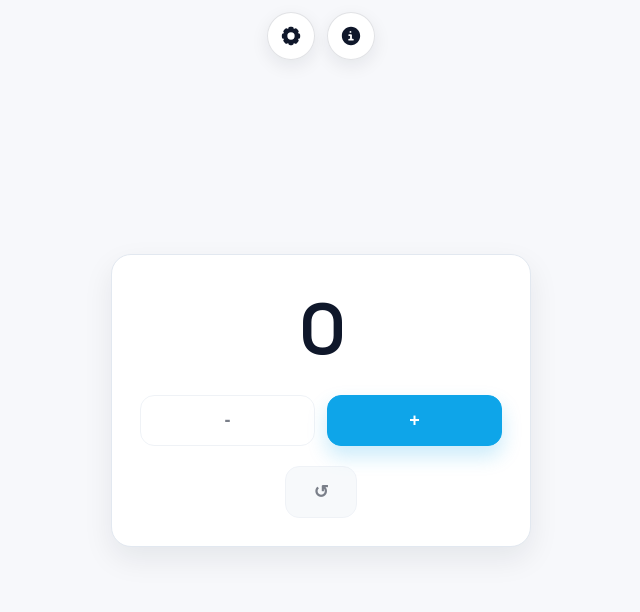
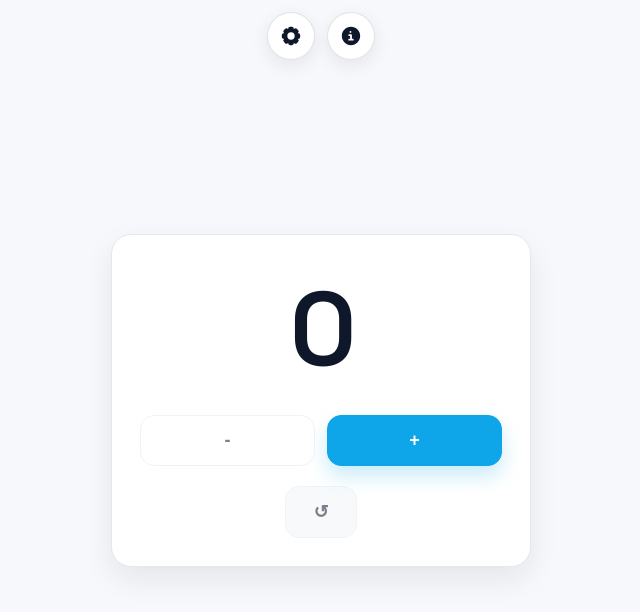
Before and after one commit to JackedCat/my-counter-app, a Svelte app: page / in a window 1280 px wide. Shown: the top 612 px of the page, without its empty margins (319-959 px from the left). Built offline with nearby package versions, Linux system fonts and the light colour scheme.

Commit message:
Made number bigger on bigger screens

```diff
--- a/src/app.css
+++ b/src/app.css
@@ -73,7 +73,7 @@ body {
 }
 
 .value {
-  font-size: clamp(56px, 10vw, 72px);
+  font-size: clamp(56px, 14vw, 104px);
   font-weight: 600;
   text-align: center;
   letter-spacing: -0.04em;
```
